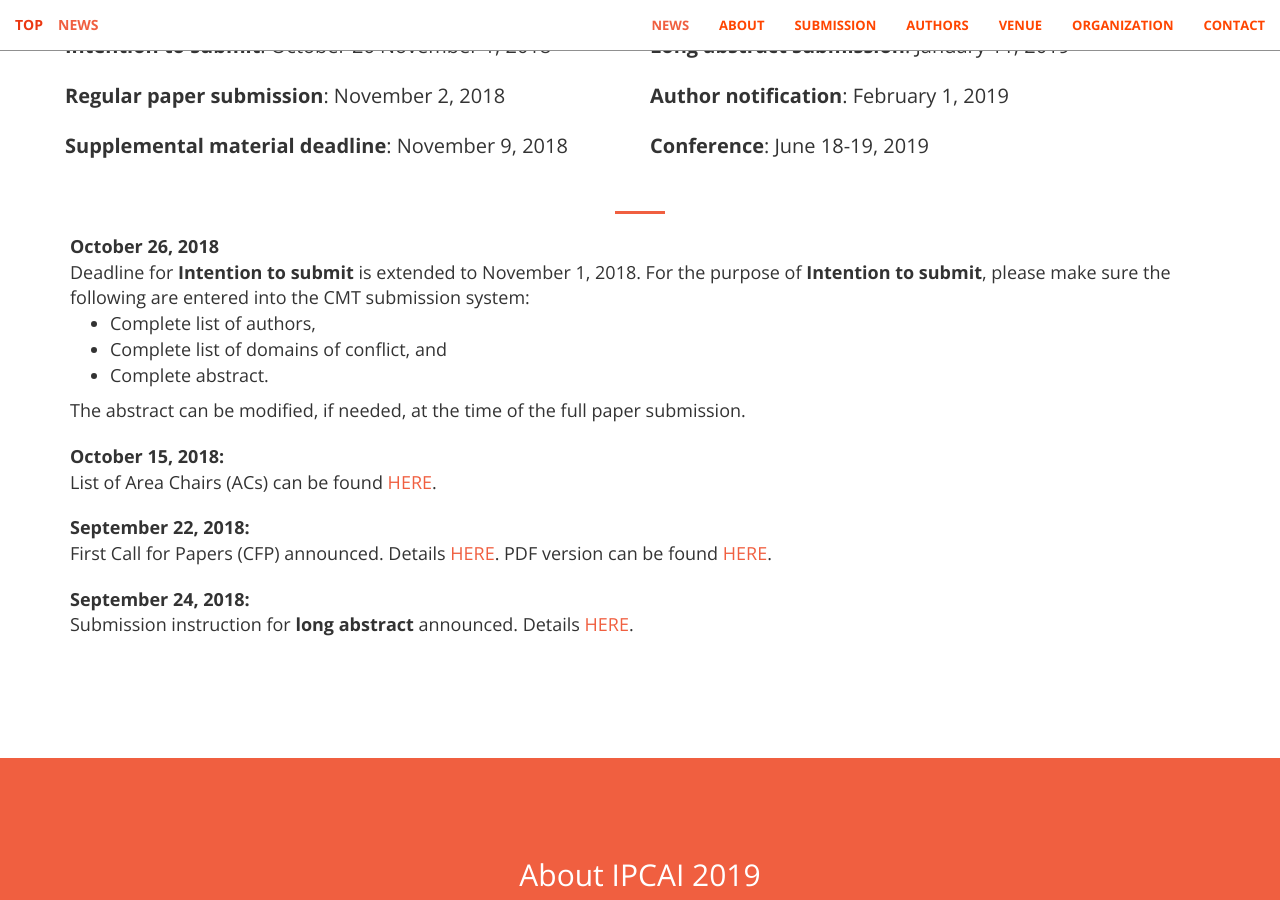
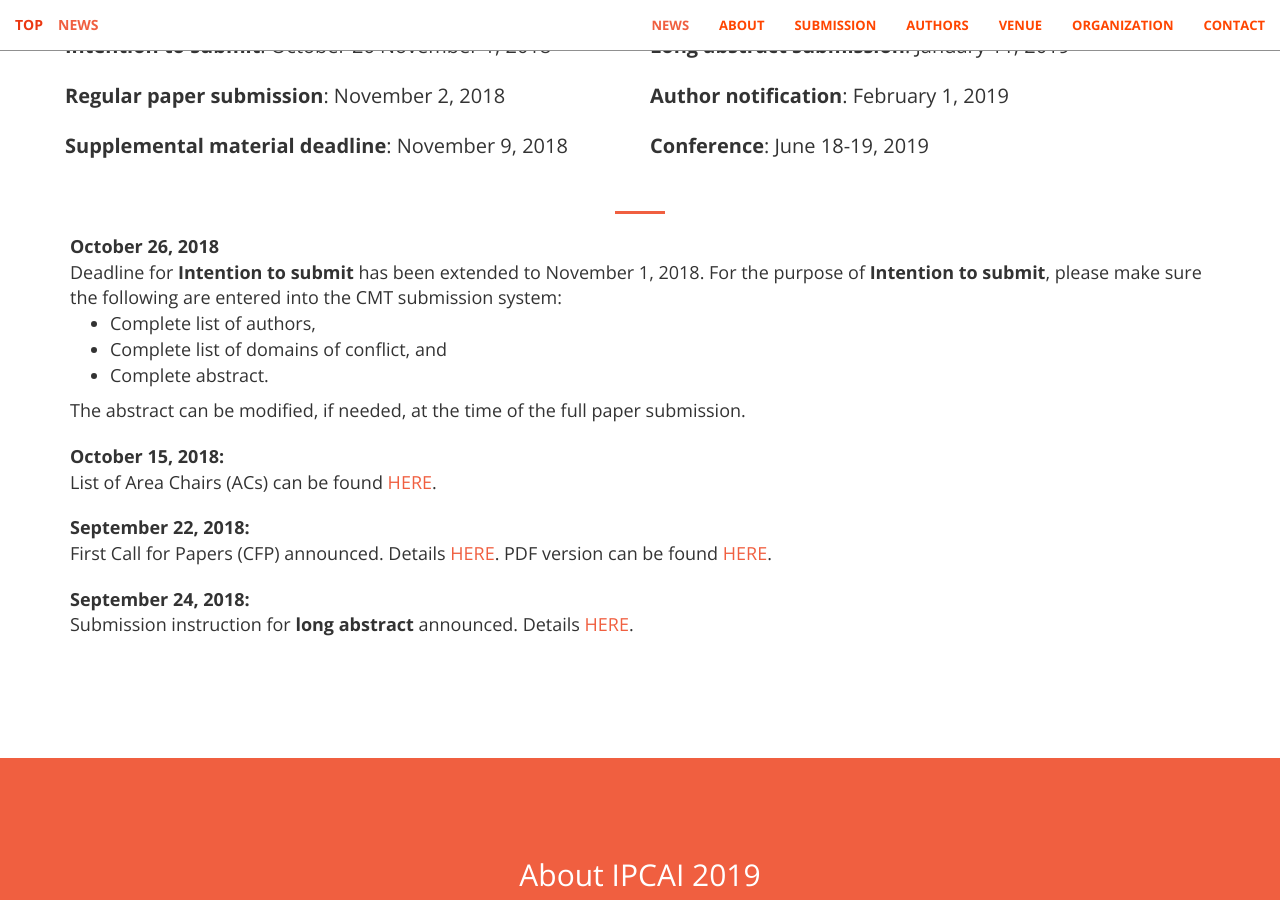
Before and after one commit to ipcai2021/ipcai2021.github.io, a Jekyll site: the page built from index.html, in a window 1280 px wide and 900 px high, scrolled down 1065 px. Built offline with Jekyll 4.4.1, drawn with Linux system fonts in a browser that asks for light colours.

Commit message:
change of wording.

```diff
--- a/_includes/news.html
+++ b/_includes/news.html
@@ -52,7 +52,7 @@
                 <hr>
                 <h4>
                     <dl>
-                        <dt>October 26, 2018</dt><dd>Deadline for <strong>Intention to submit</strong> is extended to November 1, 2018. For the purpose of <strong>Intention to submit</strong>, please make sure the following are entered into the CMT submission system:
+                        <dt>October 26, 2018</dt><dd>Deadline for <strong>Intention to submit</strong> has been extended to November 1, 2018. For the purpose of <strong>Intention to submit</strong>, please make sure the following are entered into the CMT submission system:
                         <ul>
                             <li>Complete list of authors,</li>
                             <li>Complete list of domains of conflict, and</li>
```
